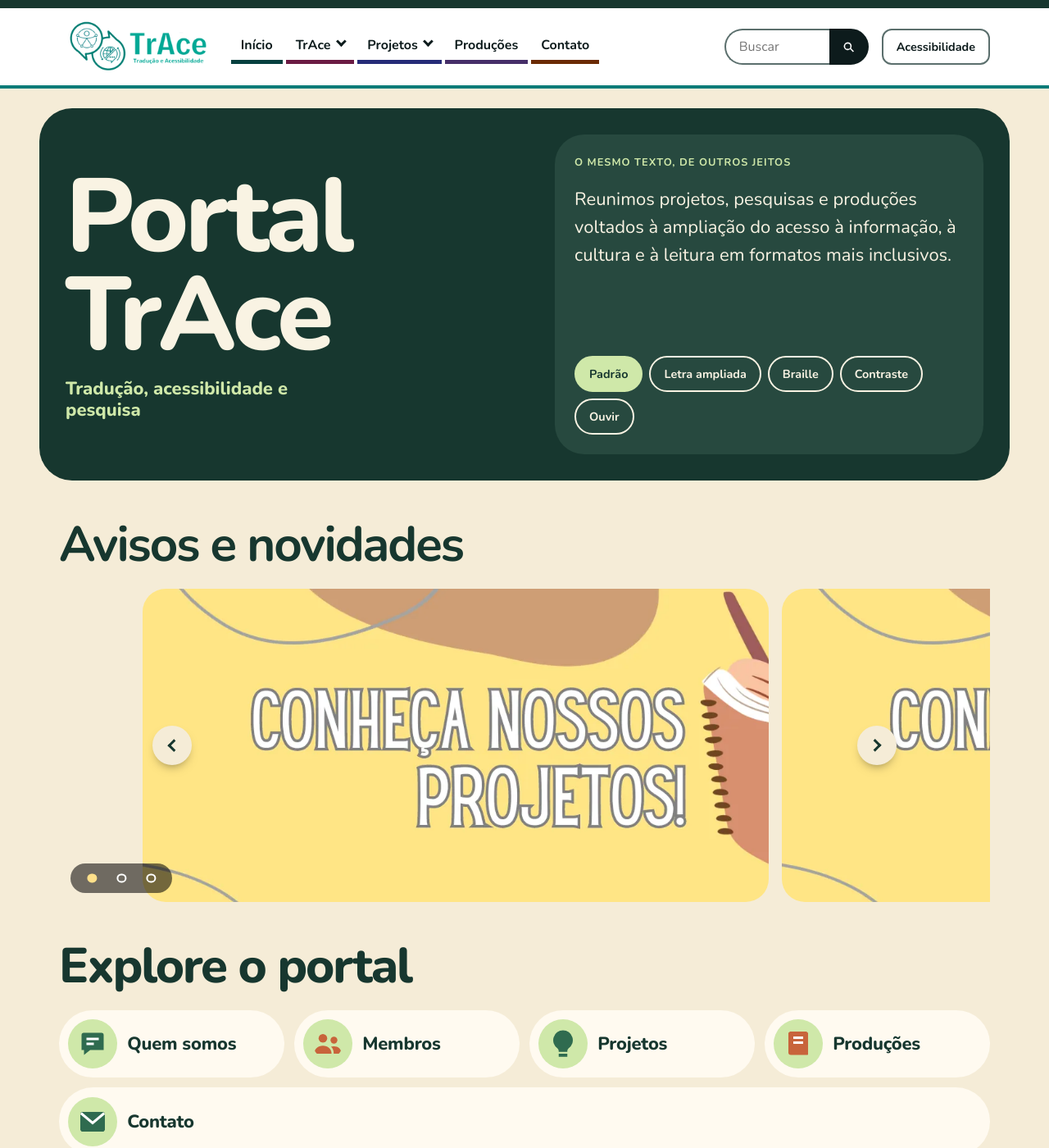
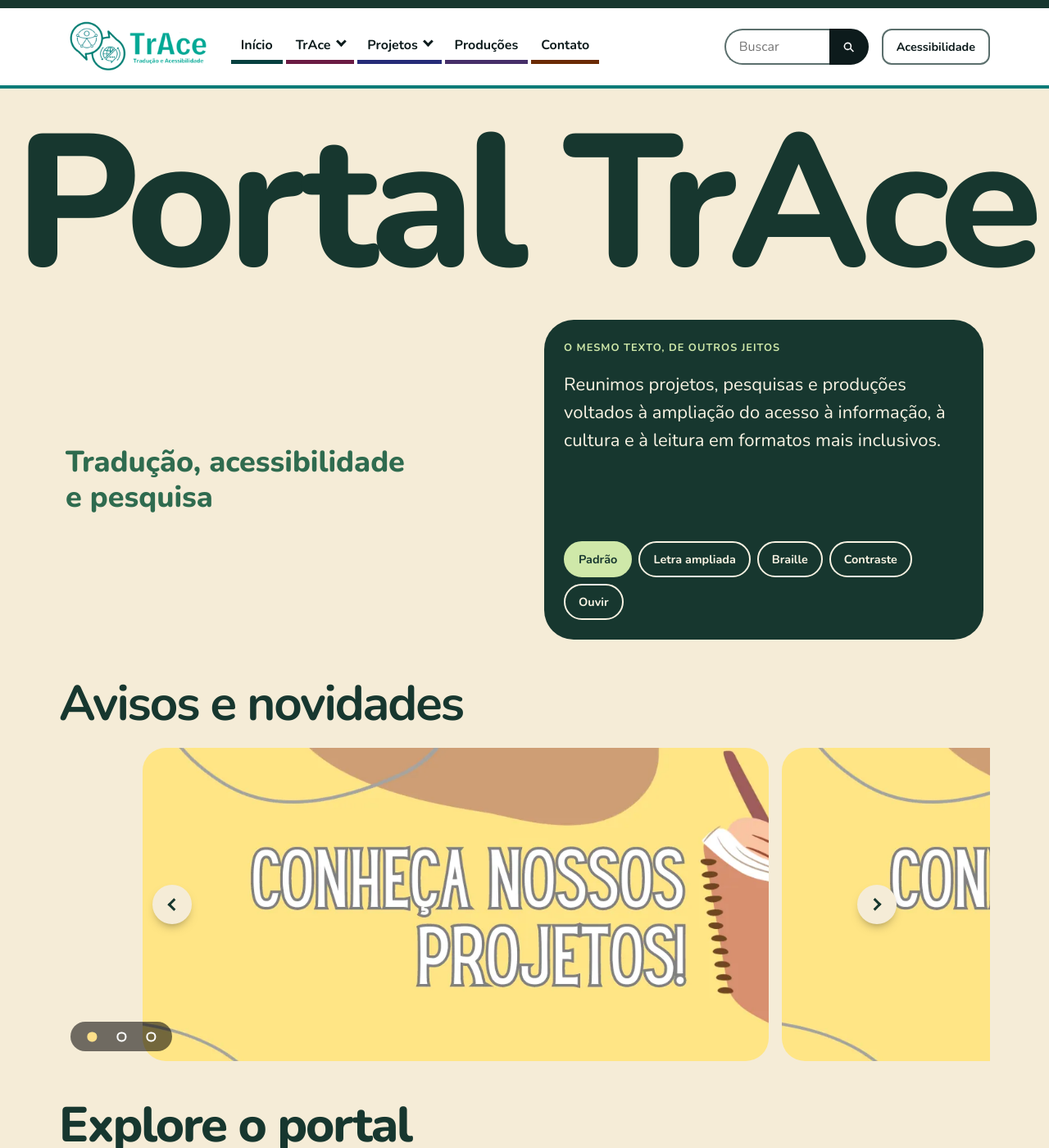
Before and after one commit to Niuuzinho/site-trace-teste, a Jekyll site: the page built from inicio-a.html, in a window 1280 px wide and 1400 px high. Shown: the whole window at 82% size. Built offline with Jekyll 4.4.1, drawn with Linux system fonts in a browser that asks for light colours.

Commit message:
Teste v5 A: título de ponta a ponta e atalhos em cartões
Co-Authored-By: Claude Sonnet 5.5 <noreply@anthropic.com>
Claude-Session: https://claude.ai/code/session_01AbHHXVauvBZ2sfPmWDepMS

```diff
--- a/assets/css/v5.css
+++ b/assets/css/v5.css
@@ -222,3 +222,24 @@ html[data-contraste="alto"] .v5a .v5-hero { background: #000; }
 html[data-contraste="alto"] .v5a .v5-hero h1, html[data-contraste="alto"] .v5a .v5-sub { color: #fff !important; }
 .v5a { padding-top: var(--e5); }
 .v5a .v5-hero { margin-top: 0; margin-bottom: var(--e7); }
+
+/* ===== A, ajustes: título de ponta a ponta + atalhos em cartões ===== */
+.v5a { padding-top: 0; }
+.v5a .v5-hero { background: none; border-radius: 0; padding-block: var(--e6) var(--e7); margin-block: 0; display: grid; grid-template-columns: 1fr; gap: var(--e5); align-items: start; }
+.v5a .v5-hero-texto { display: contents; }
+.v5a .v5-hero h1 { grid-column: 1 / -1; position: relative; width: 100vw; margin-inline: calc(50% - 50vw); padding-inline: 1rem; white-space: nowrap; font-size: calc((100vw - 2rem) * 0.1835); line-height: 0.95; letter-spacing: -0.045em; color: var(--ink); text-align: center; overflow: hidden; }
+.v5a .v5-sub { margin: 0; align-self: center; font-size: clamp(1.5rem, 1rem + 1.6vw, 2.25rem); max-width: 26rem; color: var(--brand); }
+.v5a .v5-demo { background: var(--panel); }
+@media (min-width: 56em) { .v5a .v5-hero { grid-template-columns: 1fr 1fr; gap: var(--e6) var(--e7); } }
+html[data-contraste="alto"] .v5a .v5-hero h1, html[data-contraste="alto"] .v5a .v5-sub { color: #000 !important; }
+html[data-contraste="alto"] .v5a .v5-hero { background: none; }
+.v5a .v5-indice ul { display: grid; grid-template-columns: repeat(5, minmax(0, 1fr)); gap: var(--e3); border: 0; }
+@media (max-width: 63.99em) { .v5a .v5-indice ul { grid-template-columns: repeat(2, minmax(0, 1fr)); } .v5a .v5-indice li:last-child { grid-column: 1 / -1; } }
+.v5a .v5-indice li { border: 0; flex: none; }
+.v5a .v5-indice a { flex-direction: column-reverse; align-items: flex-start; justify-content: space-between; min-height: 13rem; background: var(--surface); border-radius: 1.75rem; border-top: 8px solid var(--brand); padding: var(--e4); gap: var(--e5); }
+.v5a .v5-indice li:nth-child(2) a { border-top-color: var(--accent2); } .v5a .v5-indice li:nth-child(3) a { border-top-color: var(--accent); } .v5a .v5-indice li:nth-child(4) a { border-top-color: var(--brand); } .v5a .v5-indice li:nth-child(5) a { border-top-color: var(--accent2); }
+.v5a .v5-indice .icone { box-sizing: border-box; width: 3.5rem; height: 3.5rem; padding: 0; border-radius: 0; background: none; color: var(--brand); }
+.v5a .v5-indice li:nth-child(even) .icone { color: var(--accent2); }
+.v5a .v5-indice a:hover { background: var(--brand); color: #f9f3e3; padding: var(--e4); }
+.v5a .v5-indice a:hover .icone { background: none; color: var(--accent); }
+.v5a .v5-i-nome { font-size: var(--t-g); }
```
